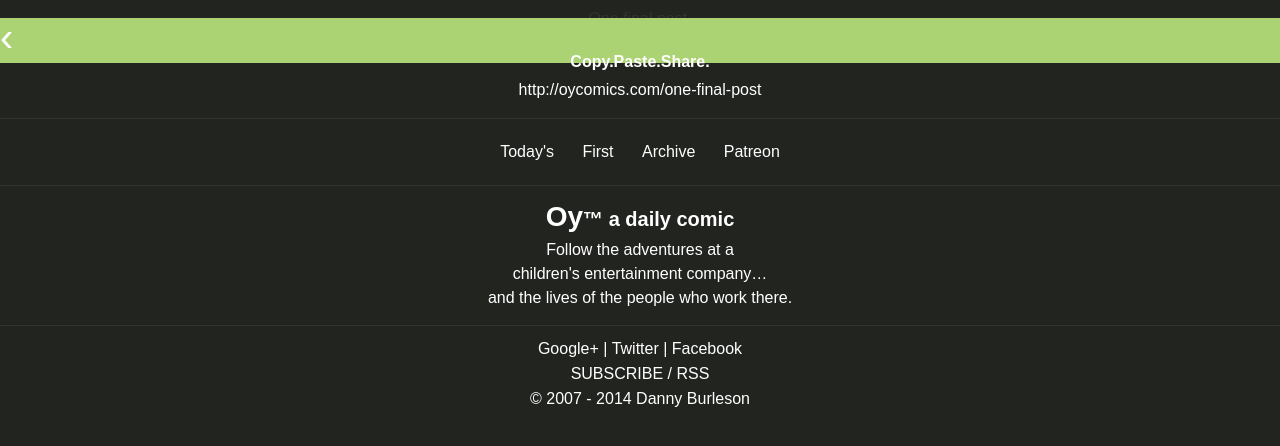
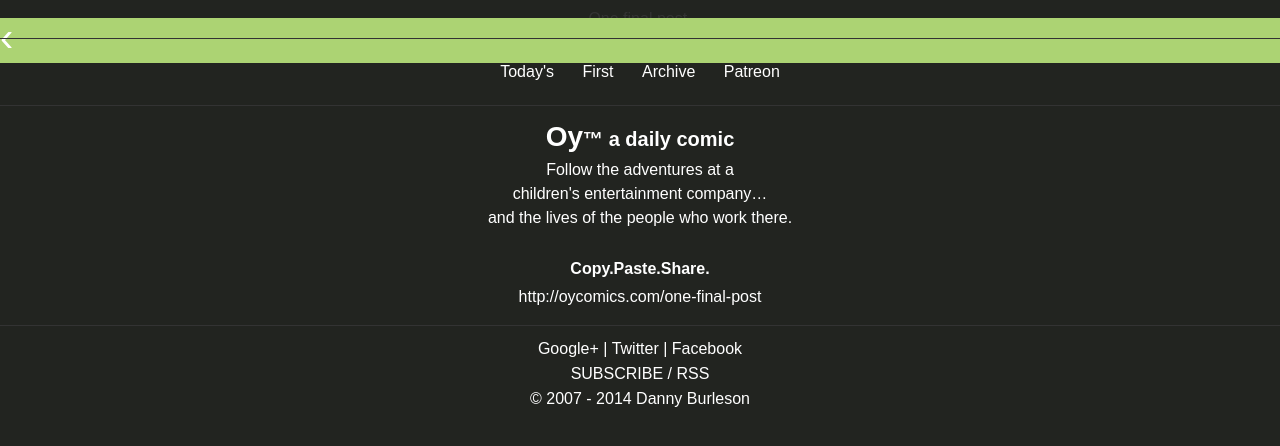
Before and after one commit to oycomics/oycomics.github.io, a Jekyll site: the page built from _posts/2099-12-31-one-final-post.md, in a window 1280 px wide. Shown: the top 446 px of the page. Built offline with Jekyll 4.4.1, drawn with Linux system fonts in a browser that asks for light colours; Markdown is read by kramdown in place of the engine named in the settings.

Commit message:
Update daily.html

```diff
--- a/_layouts/daily.html
+++ b/_layouts/daily.html
@@ -13,9 +13,9 @@
 {% include comic_nav.html %}
 {{ content }}
 </div>
-{% include copy_paste_share.html %}
 {% include nav.html %}
 {% include title.html %}
+{% include copy_paste_share.html %}
 {% include footer.html %}
 </div>
 </body>
```
